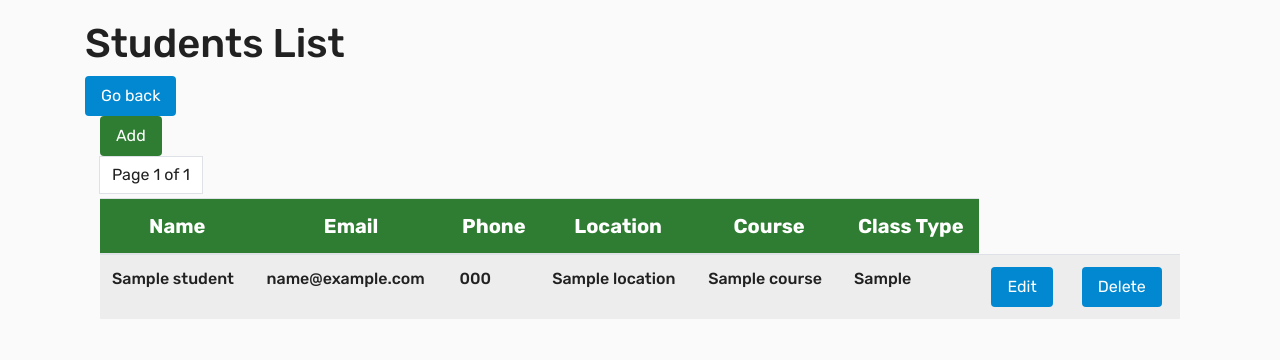
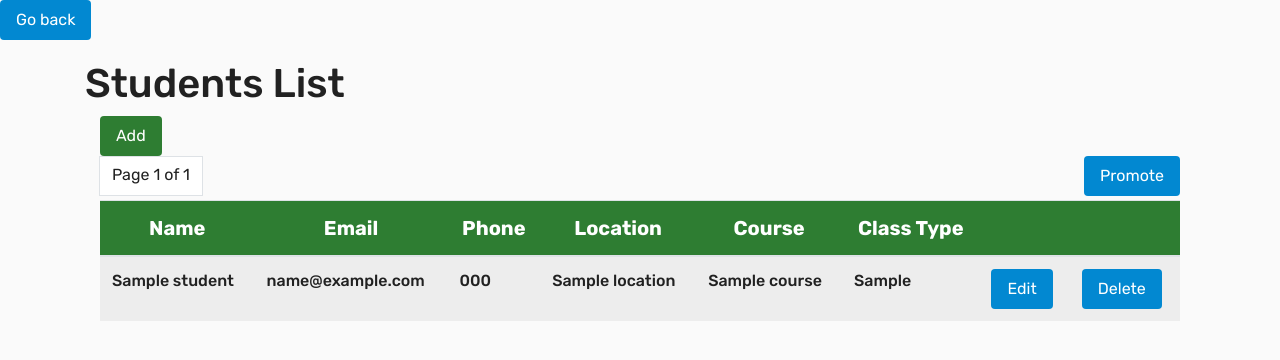
Before and after one commit to Quicco/CS50-Final-Project, a Flask app: template flaskr/templates/course_class/student-list.html in a window 1280 px wide. Shown: the part 80-440 px from the top of the page. Run offline with Flask 3, Linux system fonts and the light colour scheme; the template is opened without the code that fills it: most values are stand-ins (such as "Sample title", 1, 10 or a date in 2020).

Commit message:
Start work on Promote functionality

```diff
--- a/flaskr/app.py
+++ b/flaskr/app.py
@@ -353,6 +353,11 @@ def delete_student():
         )
 
 
+@app.route("/promote", methods=["GET", "POST"])
+def promote():
+    return
+
+
 # --- Navigation Related Routes ---
 @app.route("/homepage", methods=["GET", "POST"])
 def homepage():
--- a/flaskr/static/styles/style.css
+++ b/flaskr/static/styles/style.css
@@ -37,10 +37,14 @@ header {
 }
 
 .logo-container {
+  text-decoration: none;
   font-family: var(--logo-ff);
   display: flex;
   align-items: center;
   gap: 4px;
+}
+.logo-container:hover {
+  text-decoration: none;
 }
 
 .logo {
@@ -53,6 +57,7 @@ header {
 }
 
 .gvu {
+  text-decoration: none;
   color: var(--secondary-clr);
 }
 
@@ -106,7 +111,7 @@ tr {
 #select-btn {
   padding: .25rem .5rem;
 }
-
+/* --- Students List Page --- */
 .add-btn {
   border: none;
   background-color: var(--main-clr);
@@ -123,8 +128,13 @@ tr {
   background-color: rgb(201, 2, 2);
 } */
 
+.options {
+  display: flex;
+  justify-content: space-between;
+  margin-bottom: .25rem;
+}
+
 .pagination {
-  margin-bottom: .25rem;
   display: flex;
   gap: 10px;
 }
--- a/flaskr/templates/course_class/homepage.html
+++ b/flaskr/templates/course_class/homepage.html
@@ -4,11 +4,11 @@
 
 {% block header %}
 <header class="container-fluid">
-  <div class="logo-container">
-    <a href="{{ url_for('homepage') }}">
+  <div>
+    <a class="logo-container" href="{{ url_for('homepage') }}">
       <img class="logo" src="{{ url_for('static', filename='img/GVU.png') }}" alt="Green valley university logo">
+      <h4 class="gvu"><span class="green-text">Green</span>ValleyUniversity</h4>
     </a>
-    <h4 class="gvu"><span class="green-text">Green</span>ValleyUniversity</h4>
   </div>
 
   <nav>
--- a/flaskr/templates/course_class/student-list.html
+++ b/flaskr/templates/course_class/student-list.html
@@ -7,15 +7,16 @@
 {% endblock %}
 
 
-<main class="container">
-<h1>Students List</h1>
-
 <!--Go back to the homepage-->
 {% block return %}
 <form action="/homepage" method="post">
   <input type="submit" value="Go back">
 </form>
 {% endblock %}
+
+<main class="container">
+<h1>Students List</h1>
+
 
 <ul class="container">
   {% if students|length < 24 %}
@@ -28,6 +29,23 @@
 
   {% if students_per_page %}
 
+  <div class="options">
+    <div class="pagination">
+      {% if page > 1 %}
+        <a class="prev-btn page-link" href="{{ url_for('list', page=page-1, class_id=class_id) }}">Previous</a>
+      {% endif %}
+        <span class="page-link pages">Page {{ page }} of {{ total_pages }}</span>
+      {% if page < total_pages %}
+        <a class="next-btn page-link" href="{{ url_for('list', page=page+1, class_id=class_id) }}">Next</a>
+      {% endif %}
+      </div>
+
+      <form action="/promote" method="post">
+        <input type="submit" value="Promote">
+      </form>
+  </div>
+
+
   <li>
     <table class="table table-striped table-hover">
       <thead>
@@ -38,6 +56,8 @@
           <th>Location</th>
           <th>Course</th>
           <th>Class Type</th>
+          <th></th>
+          <th></th>
         </tr>
       </thead>
       <tbody>
@@ -86,15 +106,6 @@
   {% endif %}
 </ul>
 
-<div class="pagination">
-{% if page > 1 %}
-  <a class="prev-btn page-link" href="{{ url_for('list', page=page-1, class_id=class_id) }}">Previous</a>
-{% endif %}
-  <span class="page-link pages">Page {{ page }} of {{ total_pages }}</span>
-{% if page < total_pages %}
-  <a class="next-btn page-link" href="{{ url_for('list', page=page+1, class_id=class_id) }}">Next</a>
-{% endif %}
-</div>
 </main>
 
 {% endblock %}
```
